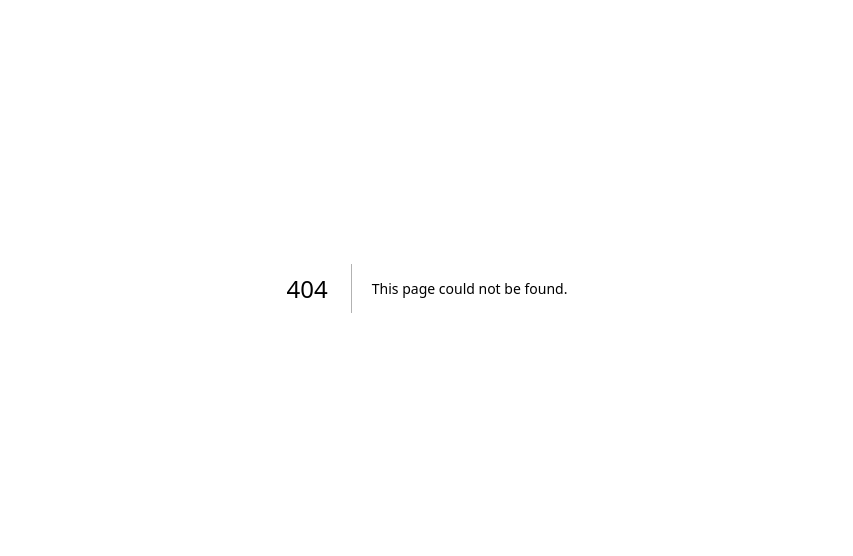
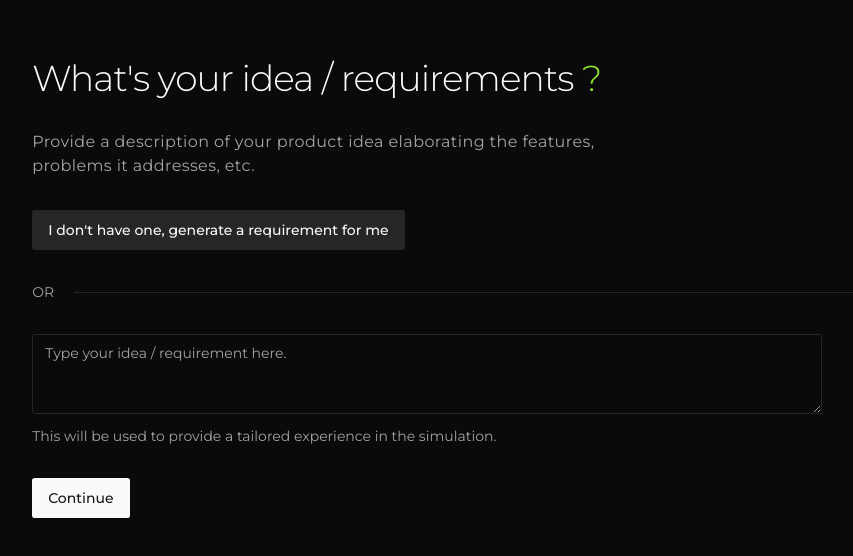
Before and after one commit to ParamBirje/noburncloud, a Next.js app in the folder apps/web/: page /onboard in a window 1280 px wide. Before the commit this address had no page. Shown: the part 112-668 px from the top of the page, without its empty margins (213-1066 px from the left). Built offline with nearby package versions, Linux system fonts and the light colour scheme.

Commit message:
Implemented onboarding page

```diff
--- a/apps/web/package.json
+++ b/apps/web/package.json
@@ -11,6 +11,7 @@
     "start": "next start"
   },
   "dependencies": {
+    "@radix-ui/react-separator": "^1.0.3",
     "@radix-ui/react-slot": "^1.0.2",
     "@repo/logger": "*",
     "@repo/ui": "*",
--- /dev/null
+++ b/apps/web/src/app/onboard/page.tsx
@@ -0,0 +1,52 @@
+import { Button } from "@/components/ui/button";
+import { Separator } from "@/components/ui/separator";
+import { Textarea } from "@/components/ui/textarea";
+
+import Link from "next/link";
+import React from "react";
+
+export default function Page() {
+  return (
+    <main className="min-h-screen w-3/4 mx-auto flex justify-center items-center">
+      <div className="flex flex-col gap-8">
+        <div>
+          <h1 className="scroll-m-20 text-3xl font-light tracking-tight lg:text-4xl">
+            What&apos;s your idea / requirements{" "}
+            <span className="text-accent">?</span>
+          </h1>
+        </div>
+
+        <p className="text-muted-foreground tracking-wide w-3/4">
+          Provide a description of your product idea elaborating the features,
+          problems it addresses, etc.
+        </p>
+
+        <Link href="/workbench">
+          <Button variant="secondary">
+            I don&apos;t have one, generate a requirement for me
+          </Button>
+        </Link>
+
+        <div className="flex items-center gap-5">
+          <p className="text-muted-foreground text-sm">OR</p>
+          <Separator />
+        </div>
+
+        <div className="grid w-full gap-3">
+          <Textarea
+            id="message"
+            placeholder="Type your idea / requirement here."
+          />
+          <p className="text-sm text-muted-foreground">
+            This will be used to provide a tailored experience in the
+            simulation.
+          </p>
+        </div>
+
+        <Link href="/workbench">
+          <Button>Continue</Button>
+        </Link>
+      </div>
+    </main>
+  );
+}
--- /dev/null
+++ b/apps/web/src/components/ui/separator.tsx
@@ -0,0 +1,31 @@
+"use client"
+
+import * as React from "react"
+import * as SeparatorPrimitive from "@radix-ui/react-separator"
+
+import { cn } from "@/lib/utils"
+
+const Separator = React.forwardRef<
+  React.ElementRef<typeof SeparatorPrimitive.Root>,
+  React.ComponentPropsWithoutRef<typeof SeparatorPrimitive.Root>
+>(
+  (
+    { className, orientation = "horizontal", decorative = true, ...props },
+    ref
+  ) => (
+    <SeparatorPrimitive.Root
+      ref={ref}
+      decorative={decorative}
+      orientation={orientation}
+      className={cn(
+        "shrink-0 bg-border",
+        orientation === "horizontal" ? "h-[1px] w-full" : "h-full w-[1px]",
+        className
+      )}
+      {...props}
+    />
+  )
+)
+Separator.displayName = SeparatorPrimitive.Root.displayName
+
+export { Separator }
--- /dev/null
+++ b/apps/web/src/components/ui/textarea.tsx
@@ -0,0 +1,24 @@
+import * as React from "react"
+
+import { cn } from "@/lib/utils"
+
+export interface TextareaProps
+  extends React.TextareaHTMLAttributes<HTMLTextAreaElement> {}
+
+const Textarea = React.forwardRef<HTMLTextAreaElement, TextareaProps>(
+  ({ className, ...props }, ref) => {
+    return (
+      <textarea
+        className={cn(
+          "flex min-h-[80px] w-full rounded-md border border-input bg-background px-3 py-2 text-sm ring-offset-background placeholder:text-muted-foreground focus-visible:outline-none focus-visible:ring-2 focus-visible:ring-ring focus-visible:ring-offset-2 disabled:cursor-not-allowed disabled:opacity-50",
+          className
+        )}
+        ref={ref}
+        {...props}
+      />
+    )
+  }
+)
+Textarea.displayName = "Textarea"
+
+export { Textarea }
```
Also changed, not shown: 1 other file (tests, documents, lock files or other folders).
